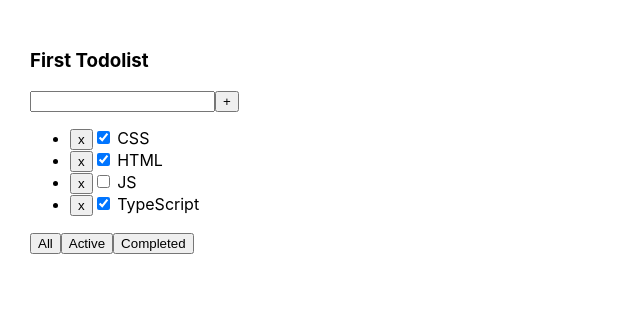
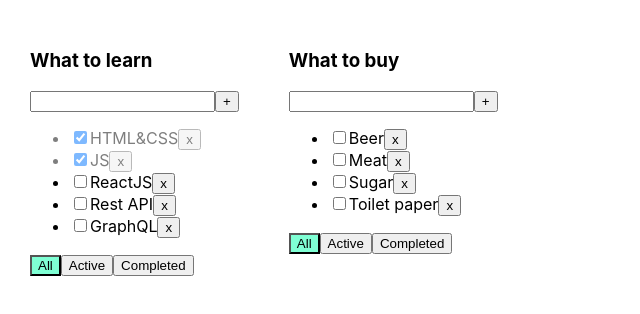
Before and after one commit to aticq/TodolistDev, a React (Create React App) app: page / in a window 1280 px wide. Shown: the top 314 px of the page, without its empty margins (0-640 px from the left). Built offline with nearby package versions, Linux system fonts and the light colour scheme.

Commit message:
17/04/22

```diff
--- a/package.json
+++ b/package.json
@@ -10,12 +10,12 @@
     "@types/node": "^12.0.0",
     "@types/react": "^16.9.0",
     "@types/react-dom": "^16.9.0",
-    "@types/uuid": "^8.3.4",
+    "@types/uuid": "^7.0.3",
     "react": "^16.13.1",
     "react-dom": "^16.13.1",
     "react-scripts": "3.4.1",
     "typescript": "~3.7.2",
-    "uuid": "^8.3.2"
+    "uuid": "^8.0.0"
   },
   "scripts": {
     "start": "react-scripts start",
--- a/src/App.css
+++ b/src/App.css
@@ -6,3 +6,19 @@
 .App > div {
   margin-right: 50px;
 }
+
+.error {
+  border: red 1px solid;
+}
+
+.error-message {
+  color: red;
+}
+
+.active-filter {
+  background-color: aquamarine;
+}
+
+.is-done {
+  opacity: 0.5;
+}
--- a/src/App.tsx
+++ b/src/App.tsx
@@ -1,43 +1,108 @@
 import React, {useState} from 'react';
 import './App.css';
-import {Todolist} from "./Todolist";
-import {v1} from "uuid";
+import {TaskType, Todolist} from './Todolist';
+import {v1} from 'uuid';
+
+export type FilterValuesType = "all" | "active" | "completed";
+export type TodolistType = {
+    id: string
+    title: string
+    filter: FilterValuesType
+}
+export type TaskStateType = {
+    [todolistID: string]: Array<TaskType>
+}
 
 function App() {
-    const [tasks1, setTasks1] = useState([
-        {id: v1(), title: "CSS", isDone: true},
-        {id: v1(), title: "HTML", isDone: true},
-        {id: v1(), title: "JS", isDone: false},
-        {id: v1(), title: "TypeScript", isDone: true},
-    ])
+    const todolistID_1 = v1()
+    const todolistID_2 = v1()
+    const [ToDoList, setToDoList] = useState<Array<TodolistType>>([
+            {id: todolistID_1, title: "What to learn", filter: 'all'},
+            {id: todolistID_2, title: "What to buy", filter: 'all'},
+        ]
+    )
+    let [tasks, setTasks] = useState<TaskStateType>({
+        [todolistID_1]: [
+            {id: v1(), title: "HTML&CSS", isDone: true},
+            {id: v1(), title: "JS", isDone: true},
+            {id: v1(), title: "ReactJS", isDone: false},
+            {id: v1(), title: "Rest API", isDone: false},
+            {id: v1(), title: "GraphQL", isDone: false},
+        ],
+        [todolistID_2]: [
+            {id: v1(), title: "Beer", isDone: false},
+            {id: v1(), title: "Meat", isDone: false},
+            {id: v1(), title: "Sugar", isDone: false},
+            {id: v1(), title: "Toilet paper", isDone: false},
 
-    const addTask=(textFromTD:string)=>{
-        console.log(textFromTD)
+        ]
+    })
+
+
+
+
+    function removeTask(id: string, todolistID: string) {
+        /*        let filteredTasks = tasks.filter(t => t.id != id);
+                setTasks(filteredTasks);*/
+
+        setTasks({...tasks, [todolistID]: tasks[todolistID].filter(t => t.id !== id)})
     }
 
-    function RemoveTask(idFromToDoList: string) {
-        setTasks1(tasks1.filter((Tasks1El) => (idFromToDoList !== Tasks1El.id)))
+    function addTask(title: string, todolistID: string) {
+        let task = {id: v1(), title: title, isDone: false};
+        setTasks({...tasks, [todolistID]: [task, ...tasks[todolistID]]});
     }
 
-    const [filter, setFilter] = useState('All')
-
-    let filterChange = tasks1
-    if (filter === "Active") {
-        filterChange = tasks1.filter((Tasks1El) => !Tasks1El.isDone)
-    }
-    if (filter === "Completed") {
-        filterChange = tasks1.filter((Tasks1El) => Tasks1El.isDone)
+    function changeStatus(taskId: string, isDone: boolean, todolistID: string) {
+        /*        const taskforCurrentTodolist= tasks[todolistID]
+                let upDatedTasks = taskforCurrentTodolist.map(t=>t.id===taskId?{...t,isDone:isDone}:t)*/
+        /*        const copyTasks = {...tasks}
+                copyTasks[todolistID] = upDatedTasks
+                setTasks(copyTasks);*/
+        setTasks({...tasks, [todolistID]: tasks[todolistID].map(t => t.id === taskId ? {...t, isDone} : t)})
     }
 
-    function filterName(filterValueFromTodolist: string) {
-        setFilter(filterValueFromTodolist)
+    function changeFilter(value: FilterValuesType, todolistID: string) {
+        setToDoList(ToDoList.map(tl => tl.id === todolistID ? {...tl, filter: value} : tl))
     }
 
+    const removeTodolist = (todolistID: string) => {
+        setToDoList(ToDoList.filter(tl => tl.id !== todolistID))
+        delete tasks[todolistID]
+    }
+
+
+    const todlistFoRender = ToDoList.map(tl => {
+        let tasksForTodolist = tasks[tl.id];
+        debugger
+        if (tl.filter === "active") {
+            tasksForTodolist = tasksForTodolist.filter(t => !t.isDone);
+        }
+        if (tl.filter === "completed") {
+            tasksForTodolist = tasksForTodolist.filter(t => t.isDone);
+        }
+        return (
+            <Todolist
+                key={tl.id}
+                filter={tl.filter}
+                title={tl.title}
+                tasks={tasksForTodolist}
+                todolistID={tl.id}
+                removeTodolist={removeTodolist}
+                removeTask={removeTask}
+                changeFilter={changeFilter}
+                addTask={addTask}
+                changeTaskStatus={changeStatus}
+
+            />
+        )
+    })
+
     return (
-        <>
-            <Todolist title={"First Todolist"} tasks={filterChange} RemoveTask={RemoveTask} filterName={filterName} addTask={addTask}/>
-        </>
-    )
+        <div className="App">
+            {todlistFoRender}
+        </div>
+    );
 }
 
 export default App;
--- a/src/Todolist.tsx
+++ b/src/Todolist.tsx
@@ -1,48 +1,93 @@
-import React from "react";
+import React, {ChangeEvent, KeyboardEvent, useState} from 'react';
+import {FilterValuesType} from './App';
 
-type TodolistPropsType = {
+export type TaskType = {
+    id: string
     title: string
-    tasks: TasksType[]
-    RemoveTask:(id:string)=>void
-    filterName:(filterValue:string)=>void
-    addTask:(text:string)=>void
-}
-
-type TasksType = {
-    id: string,
-    title: string,
     isDone: boolean
 }
 
+type PropsType = {
+    todolistID: string
+    title: string
+    tasks: Array<TaskType>
+    removeTask: (taskId: string, todolistID: string) => void
+    changeFilter: (value: FilterValuesType, todolistID: string) => void
+    addTask: (title: string, todolistID: string) => void
+    changeTaskStatus: (taskId: string, isDone: boolean, todolistID: string) => void
+    filter: FilterValuesType
+    removeTodolist: (todolistID: string) => void
+}
 
-export function Todolist(props: TodolistPropsType) {
+export function Todolist(props: PropsType) {
 
-    return (
-        <div className="App">
-            <div>
+    let [title, setTitle] = useState("")
+    let [error, setError] = useState<string | null>(null)
+
+    const addTask = () => {
+        if (title.trim() !== "") {
+            props.addTask(title.trim(),props.todolistID);
+            setTitle("");
+        } else {
+            setError("Title is required");
+        }
+    }
+
+    const onChangeHandler = (e: ChangeEvent<HTMLInputElement>) => {
+        setTitle(e.currentTarget.value)
+    }
+
+    const onKeyPressHandler = (e: KeyboardEvent<HTMLInputElement>) => {
+        setError(null);
+        if (e.key === 'Enter') {
+            addTask();
+        }
+    }
+
+    const onAllClickHandler = () => props.changeFilter("all",props.todolistID);
+    const onActiveClickHandler = () => props.changeFilter("active",props.todolistID);
+    const onCompletedClickHandler = () => props.changeFilter("completed",props.todolistID);
+
+
+    return <div>
         <h3>{props.title}</h3>
         <div>
-                    <input/>
-                    <button onClick={()=>props.addTask("Lox")}>+</button>
+            <input value={title}
+                   onChange={onChangeHandler}
+                   onKeyPress={onKeyPressHandler}
+                   className={error ? "error" : ""}
+            />
+            <button onClick={addTask}>+</button>
+            {error && <div className="error-message">{error}</div>}
         </div>
         <ul>
-                    {props.tasks.map((TasksEl, id) => {
-                        return (
-                            <li key={id}>
-                                <button onClick={()=>props.RemoveTask(TasksEl.id)}>x</button>
-                                <input type="checkbox" checked={TasksEl.isDone}/>
-                                <span> {TasksEl.title}</span>
+            {
+                props.tasks.map(t => {
+                    const onClickHandler = () => props.removeTask(t.id,props.todolistID)
+                    const onChangeHandler = (e: ChangeEvent<HTMLInputElement>) => {
+                        props.changeTaskStatus(t.id, e.currentTarget.checked,props.todolistID);
+                    }
+
+                    return <li key={t.id} className={t.isDone ? "is-done" : ""}>
+                        <input type="checkbox"
+                               onChange={onChangeHandler}
+                               checked={t.isDone}/>
+                        <span>{t.title}</span>
+                        <button onClick={onClickHandler}>x</button>
                     </li>
-                        )
-                    })}
+                })
+            }
         </ul>
         <div>
-                    <button onClick={()=>props.filterName("All")}>All</button>
-                    <button onClick={()=>props.filterName("Active")}>Active</button>
-                    <button onClick={()=>props.filterName("Completed")}>Completed</button>
+            <button className={props.filter === 'all' ? "active-filter" : ""}
+                    onClick={onAllClickHandler}>All
+            </button>
+            <button className={props.filter === 'active' ? "active-filter" : ""}
+                    onClick={onActiveClickHandler}>Active
+            </button>
+            <button className={props.filter === 'completed' ? "active-filter" : ""}
+                    onClick={onCompletedClickHandler}>Completed
+            </button>
         </div>
     </div>
-        </div>
-    )
-        ;
 }
```
Also changed, not shown: 1 other file (tests, documents, lock files or other folders). Lines whose indentation alone changed are shown as unchanged.
